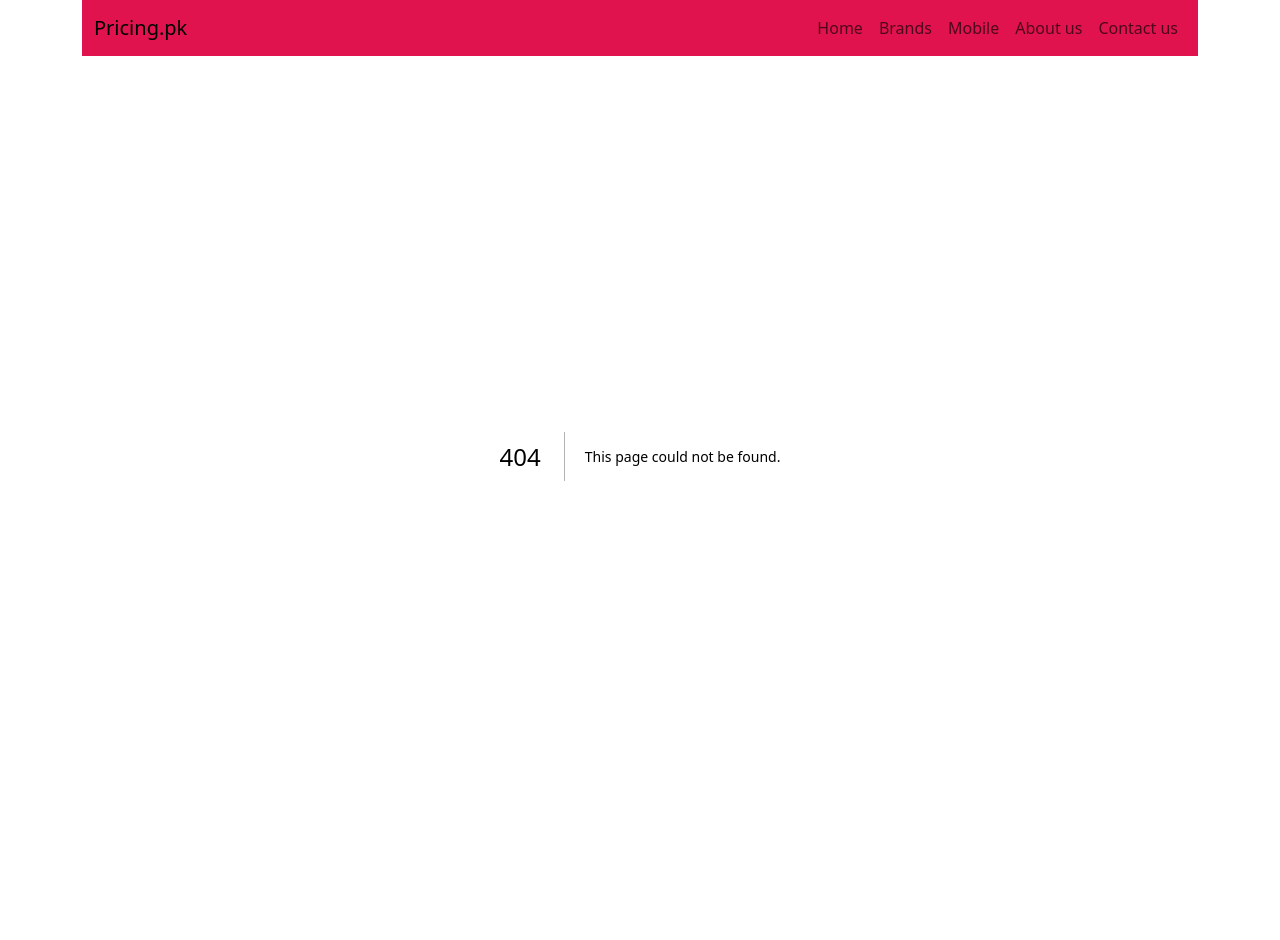
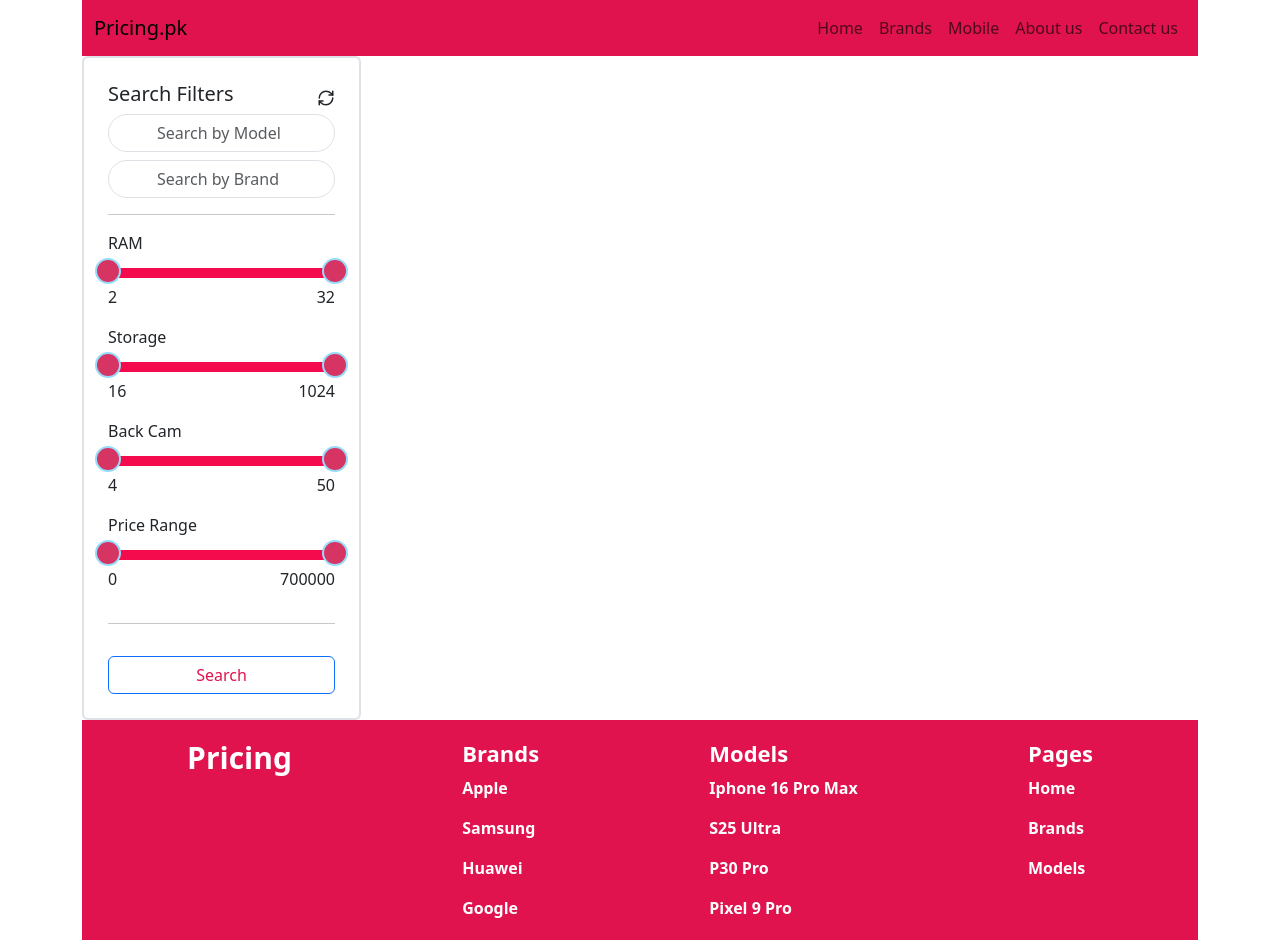
Before and after one commit to Qasimkhan146/Mobile_Price_Scrapping, a Next.js app in the folder frontend/: page /AdvanceSearch in a window 1280 px wide. Before the commit this address had no page. Shown: the top 940 px of the page. Before the commit the page ends 856 px from the top, so only its background shows below. Built offline with nearby package versions, Linux system fonts and the light colour scheme.

Commit message:
Muneeb Changes

```diff
--- a/frontend/package.json
+++ b/frontend/package.json
@@ -22,9 +22,11 @@
     "@syncfusion/ej2-react-navigations": "^27.2.3",
     "bootstrap": "^5.3.3",
     "next": "15.0.3",
+    "rc-slider": "^11.1.7",
     "react": "^18.3.1",
     "react-bootstrap": "^2.10.7",
     "react-dom": "^18.3.1",
+    "react-icons": "^5.4.0",
     "react-redux": "^9.1.2",
     "react-toastify": "^11.0.2",
     "slugify": "^1.6.6",
--- /dev/null
+++ b/frontend/src/app/AdvanceSearch/page.jsx
@@ -0,0 +1,10 @@
+import AdvanceSearchComponent from "../component/AdvanceSearchComponent/AdvanceSearchComponent"
+
+const AdvanceSearch = () => {
+    return (
+        <div>
+            <AdvanceSearchComponent/>
+        </div>
+    )
+}
+export default AdvanceSearch
--- /dev/null
+++ b/frontend/src/app/component/AdvanceSearchComponent/AdvanceSearchComponent.css
@@ -0,0 +1,27 @@
+.advance__search__slider__div >div .rc-slider-handle{
+    width: 26px;
+    height: 26px;
+    margin-top: -10px;
+    background-color: #d63563;
+    opacity: 1;
+  }
+  .advance__search__slider__div >div .slider__inputs{
+    padding-left: 0px;
+  }
+  .advance__search__slider__div >div .slider__input{
+    padding-right: 0px;
+
+  }
+  .advance__search__slider__div >div .rc-slider{
+    width: 100%;
+  }
+  .advance__search__slider__div >div .rc-slider-track {
+      height: 10px;
+      background-color: #f30b4d; /* Change to your desired color */
+    }
+
+    /* Change the color of the slider rail (full range background) */
+    .advance__search__slider__div >div  .rc-slider-rail {
+      height: 10px;
+      /* background-color: #fff !important; Change to your desired color */
+    }
--- /dev/null
+++ b/frontend/src/app/component/AdvanceSearchComponent/AdvanceSearchComponent.jsx
@@ -0,0 +1,162 @@
+"use client";
+import React, { useState, useEffect, useCallback } from 'react';
+import { LuRefreshCw } from "react-icons/lu";
+import Image from "next/image";
+import { Form } from "react-bootstrap";
+import Slider from 'rc-slider';
+import 'rc-slider/assets/index.css';
+import "./AdvanceSearchComponent.css";
+
+const AdvanceSearchComponent = () => {
+    const [ramRange, setRamRange] = useState([2, 32]);
+    const [storageRange, setStorageRange] = useState([16, 1024]);
+    const [priceRange, setPriceRange] = useState([0, 700000]);
+    const [backCamRange, setBackCamRange] = useState([4, 50]);
+    const handleRamChange = (values) => {
+        // console.log(values, "Values");
+
+        setRamRange(values);
+        // fetchAds();
+      };
+      const handleStorageChange = (values) => {
+        // console.log(values, "Values");
+
+        setStorageRange(values);
+        // fetchAds();
+      };
+      const handleBackCamChange = (values) => {
+        // console.log(values, "Values");
+
+        setBackCamRange(values);
+        // fetchAds();
+      };
+      const handlePriceChange = (values) => {
+        // console.log(values, "Values");
+
+        setPriceRange(values);
+        // fetchAds();
+      };
+    return (
+        <div className="d-flex">
+        <div className="col-lg-3 border border-2 p-4 rounded h-50">
+            <form >
+              <div className="d-flex align-items-center justify-content-between flex-row">
+                <h5>Search Filters</h5>
+                <div className='d-flex align-items-center gap-2 flex-row'>
+                <LuRefreshCw  className='cursor-pointer' size={18} />
+                {/* <Image
+                //   src={search}
+                  alt="icon"
+                // className="position-absolute"
+                /> */}
+                 </div>
+              </div>
+              <div className="d-flex flex-column">
+                <div className="position-relative">
+
+                  <input
+                    type="text"
+                    name="title"
+                    // value={searchQuery.title}
+                    // onChange={handleSearchInputChange}
+                    className="form-control mb-2 ps-5"
+                    placeholder="Search by Model"
+                  />
+                  <input
+                    type="text"
+                    name="brand"
+                    // value={searchQuery.brand}
+                    // onChange={handleSearchInputChange}
+                    className="form-control mb-2 ps-5"
+                    placeholder="Search by Brand"
+                  />
+                  <hr/>
+                  <div className='advance__search__slider__div'>
+                  <Form.Group controlId="backCam" >
+
+                    <Form.Label>RAM</Form.Label>
+                    <Slider
+                      range
+                      min={2}
+                      max={32}
+                      step={2}
+                      value={ramRange}
+                      onChange={handleRamChange}
+                      tipFormatter={(value) => `Rs ${value}`}
+                      tipProps={{ placement: 'top', visible: true }}
+                      className="custom-slider"
+                    />
+                    <div className='d-flex justify-content-between mt-2'><p>{ramRange[0]}</p> <p>{ramRange[1]}</p></div>
+
+                  </Form.Group>
+                  <Form.Group controlId="backCam" >
+
+                    <Form.Label>Storage</Form.Label>
+                    <Slider
+                      range
+                      min={16}
+                      max={1024}
+                      step={2}
+                      value={storageRange}
+                      onChange={handleStorageChange}
+                      tipFormatter={(value) => `Rs ${value}`}
+                      tipProps={{ placement: 'top', visible: true }}
+                      className="custom-slider"
+                    />
+                    <div className='d-flex justify-content-between mt-2'><p>{storageRange[0]}</p> <p>{storageRange[1]}</p></div>
+
+                  </Form.Group>
+                  <Form.Group controlId="backCam" >
+
+                    <Form.Label>Back Cam</Form.Label>
+                    <Slider
+                      range
+                      min={4}
+                      max={50}
+                      step={2}
+                      value={backCamRange}
+                      onChange={handleBackCamChange}
+                      tipFormatter={(value) => `Rs ${value}`}
+                      tipProps={{ placement: 'top', visible: true }}
+                      className="custom-slider"
+                    />
+                    <div className='d-flex justify-content-between mt-2'><p>{backCamRange[0]}</p> <p>{backCamRange[1]}</p></div>
+
+                  </Form.Group>
+                  <Form.Group controlId="backCam" >
+
+                    <Form.Label>Price Range</Form.Label>
+                    <Slider
+                      range
+                      min={0}
+                      max={700000}
+                    //   step={}
+                      value={priceRange}
+                      onChange={handlePriceChange}
+                      tipFormatter={(value) => `Rs ${value}`}
+                      tipProps={{ placement: 'top', visible: true }}
+                      className="custom-slider"
+                    />
+                    <div className='d-flex justify-content-between mt-2'><p>{priceRange[0]}</p> <p>{priceRange[1]}</p></div>
+
+                  </Form.Group>
+                  </div>
+
+                </div>
+                <hr />
+              </div>
+              <div className='w-100'>
+              <button type="submit" className="btn btn-primary mt-3 w-100"
+            //    onClick={handleSearchBtn}
+               >Search</button>
+              </div>
+            </form>
+          </div>
+
+        <div className="advance__search__data">
+
+        </div>
+        </div>
+    )
+}
+export default AdvanceSearchComponent
--- /dev/null
+++ b/frontend/src/app/component/Footer/Footer.css
@@ -0,0 +1,22 @@
+.footer{
+    background-color: #e0134e;
+    color: #fff;
+    padding: 20px;
+    width: 100%;
+
+}
+.footer h1{
+    font-size: 30px;
+    font-weight: 600;
+}
+.footer > div h3{
+    font-size: 22px;
+    margin-bottom: 10px;
+    /* text-align: center; */
+    font-weight: 600;
+}
+.footer > div p{
+    font-size: 16px;
+    /* text-align: center; */
+    font-weight: 550;
+}
--- /dev/null
+++ b/frontend/src/app/component/Footer/Footer.jsx
@@ -0,0 +1,33 @@
+import "./Footer.css";
+const Footer = () =>{
+    return(
+        <div className="footer d-flex justify-content-around">
+            <h1>Pricing</h1>
+            <div>
+                <h3>Brands</h3>
+                <p>Apple</p>
+                <p>Samsung</p>
+                <p>Huawei</p>
+                <p>Google</p>
+                <p>Xiaomi</p>
+                <p>Vivo</p>
+            </div>
+            <div>
+                <h3>Models</h3>
+                <p>Iphone 16 Pro Max</p>
+                <p>S25 Ultra</p>
+                <p>P30 Pro</p>
+                <p>Pixel 9 Pro</p>
+                <p>Redmi Note 14 Pro</p>
+                <p>V30 Pro</p>
+            </div>
+            <div>
+                <h3>Pages</h3>
+                <p>Home</p>
+                <p>Brands</p>
+                <p>Models</p>
+            </div>
+        </div>
+    );
+}
+export default Footer;
--- a/frontend/src/app/layout.js
+++ b/frontend/src/app/layout.js
@@ -4,6 +4,7 @@ import ClientLayout from "./ClientLayout"
 import { ToastContainer } from 'react-toastify';
 import "bootstrap/dist/css/bootstrap.min.css";
 import 'react-toastify/dist/ReactToastify.css';
+import Footer from "./component/Footer/Footer";
 export default function RootLayout({ children }) {
   return (
     <html lang="en">
@@ -12,6 +13,7 @@ export default function RootLayout({ children }) {
         <Header/>
         {children}
         <ToastContainer/>
+        <Footer/>
         </ClientLayout>
       </body>
     </html>
```
Also changed, not shown: frontend/src/app/AdvanceSearch/AdvanceSearch.css (added), 1 other file (tests, documents, lock files or other folders).
